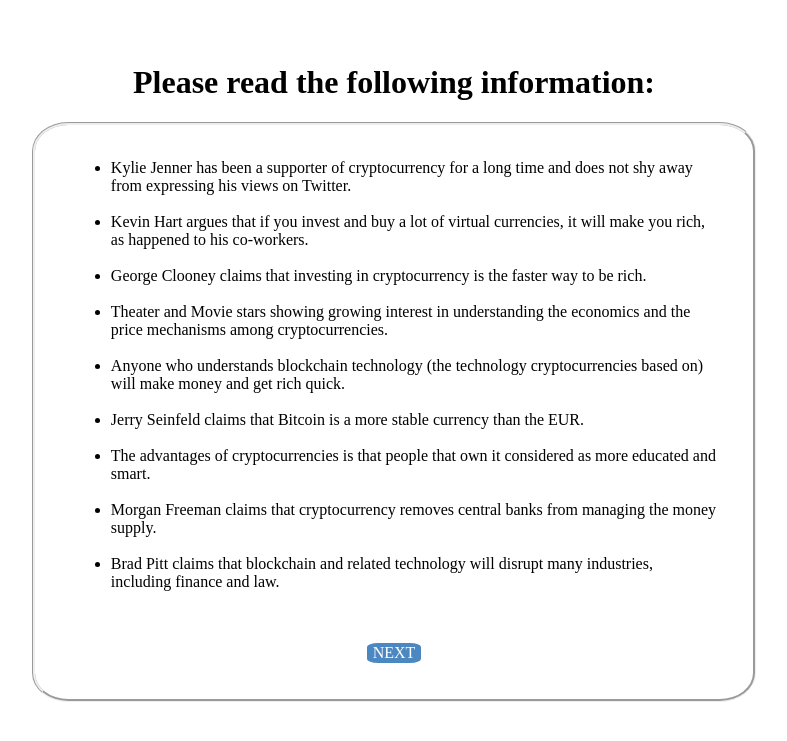
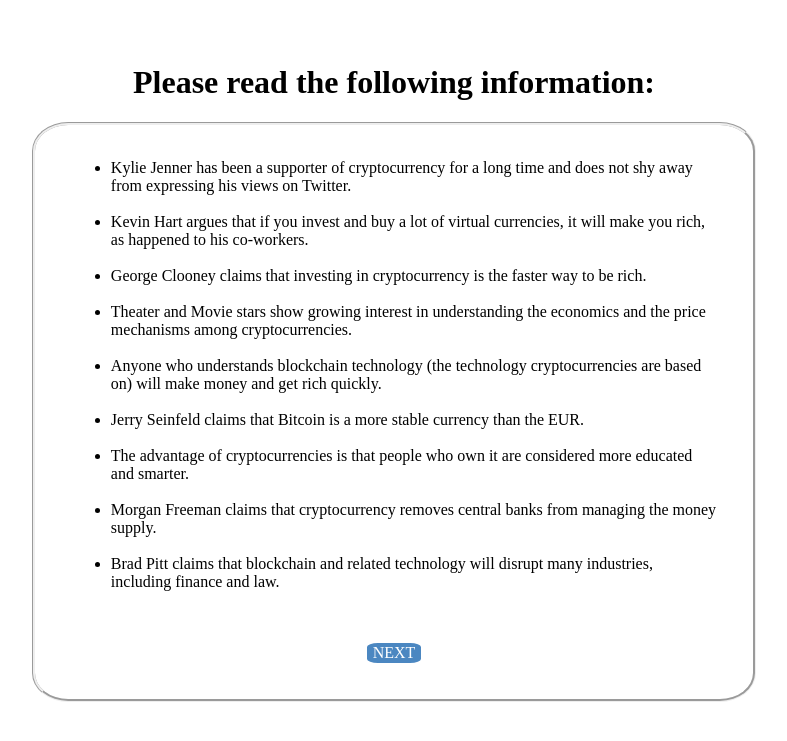
Before and after one commit to shellyfr/FinalProjectServer, a Flask app: page /3 in a window 1280 px wide. Shown: the top 741 px of the page, without its empty margins (274-1061 px from the left). Run offline with Flask 2, Linux system fonts and the light colour scheme.

Commit message:
11/04/2022 4

```diff
--- a/templates/argumentsB.html
+++ b/templates/argumentsB.html
@@ -17,7 +17,7 @@
             <li>Investors and economists showing growing interest in understanding the economics
                 and the price mechanisms among cryptocurrencies.</li>
             <br>
-            <li>Blockchains (the technology cryptocurrencies based on) create a new investable
+            <li>Blockchains (the technology cryptocurrencies are based on) create a new investable
                 class of assets in areas not previously available through financial channels.</li>
         </ul>
 
--- a/templates/argumentsC.html
+++ b/templates/argumentsC.html
@@ -20,16 +20,16 @@
             <br>
             <li>George Clooney claims that investing in cryptocurrency is the faster way to be rich.</li>
             <br>
-            <li>Theater and Movie stars showing growing interest in understanding the economics and the price
+            <li>Theater and Movie stars show growing interest in understanding the economics and the price
             mechanisms among cryptocurrencies.</li>
             <br>
-           <li>Anyone who understands blockchain technology (the technology cryptocurrencies based on) will
-            make money and get rich quick.</li>
+           <li>Anyone who understands blockchain technology (the technology cryptocurrencies are based on) will
+            make money and get rich quickly.</li>
             <br>
             <li>Jerry Seinfeld claims that Bitcoin is a more stable currency than the EUR.</li>
             <br>
-            <li>The advantages of cryptocurrencies is that people that own it considered as more educated and
-            smart.</li>
+            <li>The advantage of cryptocurrencies is that people who own it are considered more educated and
+                smarter.</li>
             <br>
             <li>Morgan Freeman claims that cryptocurrency removes central banks from managing the money supply.</li>
             <br>
--- a/templates/argumentsD.html
+++ b/templates/argumentsD.html
@@ -15,11 +15,11 @@
            <li>Kylie Jenner has been a supporter of cryptocurrency for a long time and does not shy away
             from expressing his views on Twitter.</li>
             <br>
-            <li>Theater and Movie stars showing growing interest in understanding the economics and the price
+            <li>Theater and Movie stars show growing interest in understanding the economics and the price
             mechanisms among cryptocurrencies.</li>
             <br>
-            <li>Anyone who understands blockchain technology (the technology cryptocurrencies based on) will
-            make money and get rich quick.</li>
+            <li>Anyone who understands blockchain technology (the technology cryptocurrencies are based on) will
+            make money and get rich quickly.</li>
         </ul>
         <br>
         <br>
```
Also changed, not shown: templates/argumentsA.html (+4 -4 lines).
